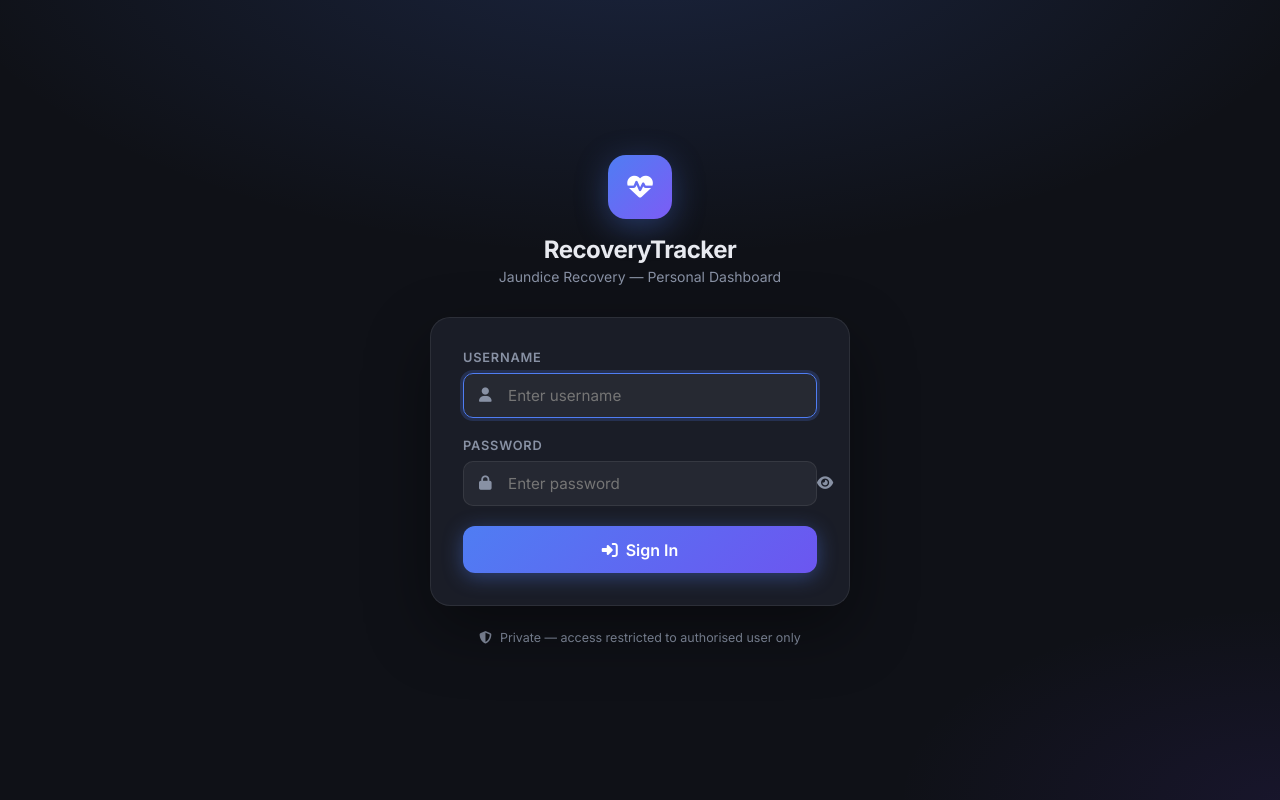
After one commit to Surjith-ap/Recovery_tracker, a Flask app: page /auth/login in a window 1280 px wide. The commit adds this page. Run offline with Flask 3, Linux system fonts and the light colour scheme.

Commit message:
added an auth setup using flask login

```diff
--- a/app.py
+++ b/app.py
@@ -1,13 +1,13 @@
 """
 Jaundice Recovery Tracker — Main Application Entry Point
 """
-from flask import Flask
+from flask import Flask, request, redirect, url_for
+from flask_login import LoginManager, current_user
 from config import Config
 from models.db import init_db
+from models.user import User
+from dotenv import load_dotenv
 import os
-
-
-from dotenv import load_dotenv
 
 load_dotenv()
 
@@ -22,7 +22,27 @@ def create_app():
     # Initialize database
     init_db(app)
 
-    # Register blueprints
+    # ── Flask-Login setup ────────────────────────────────────────────────────
+    login_manager = LoginManager()
+    login_manager.init_app(app)
+    login_manager.login_view = 'auth.login'          # redirect here when not logged in
+    login_manager.login_message = 'Please log in to access the tracker.'
+    login_manager.login_message_category = 'error'
+
+    @login_manager.user_loader
+    def load_user(user_id):
+        return User.get(user_id)
+
+    # ── Global auth guard ────────────────────────────────────────────────────
+    @app.before_request
+    def require_login():
+        """Redirect unauthenticated users to login for every route except auth & static."""
+        public_endpoints = {'auth.login', 'static'}
+        if not current_user.is_authenticated and request.endpoint not in public_endpoints:
+            return redirect(url_for('auth.login', next=request.path))
+
+    # ── Register blueprints ──────────────────────────────────────────────────
+    from routes.auth import auth_bp
     from routes.dashboard import dashboard_bp
     from routes.timeline import timeline_bp
     from routes.lab_results import lab_results_bp
@@ -30,6 +50,7 @@ def create_app():
     from routes.medications import medications_bp
     from routes.journal import journal_bp
 
+    app.register_blueprint(auth_bp)
     app.register_blueprint(dashboard_bp)
     app.register_blueprint(timeline_bp)
     app.register_blueprint(lab_results_bp)
--- a/config.py
+++ b/config.py
@@ -17,3 +17,8 @@ class Config:
 
     # Diagnosis date - update this to your actual diagnosis date
     DIAGNOSIS_DATE = '2026-05-06'
+
+    # Admin credentials — set these in your .env file
+    # Generate hash: python setup_password.py
+    ADMIN_USERNAME = os.environ.get('ADMIN_USERNAME', 'admin')
+    ADMIN_PASSWORD_HASH = os.environ.get('ADMIN_PASSWORD_HASH', '')
--- a/requirements.txt
+++ b/requirements.txt
@@ -3,3 +3,4 @@ Flask-SQLAlchemy>=3.1.1
 Werkzeug>=3.0.1
 gunicorn>=21.2.0
 python-dotenv>=1.0.0
+Flask-Login>=0.6.3
--- /dev/null
+++ b/routes/auth.py
@@ -0,0 +1,39 @@
+"""
+Auth route — login and logout for the single-user app.
+"""
+from flask import Blueprint, render_template, request, redirect, url_for, flash
+from flask_login import login_user, logout_user, login_required
+from werkzeug.security import check_password_hash
+from models.user import User
+import os
+
+auth_bp = Blueprint('auth', __name__, url_prefix='/auth')
+
+
+@auth_bp.route('/login', methods=['GET', 'POST'])
+def login():
+    if request.method == 'POST':
+        username = request.form.get('username', '').strip()
+        password = request.form.get('password', '')
+
+        expected_username = os.environ.get('ADMIN_USERNAME', 'admin')
+        password_hash = os.environ.get('ADMIN_PASSWORD_HASH', '')
+
+        if username == expected_username and check_password_hash(password_hash, password):
+            user = User()
+            login_user(user, remember=True)
+            # Redirect to the page the user originally tried to visit
+            next_page = request.args.get('next')
+            return redirect(next_page or url_for('dashboard.index'))
+
+        flash('Invalid username or password.', 'error')
+
+    return render_template('login.html')
+
+
+@auth_bp.route('/logout')
+@login_required
+def logout():
+    logout_user()
+    flash('You have been logged out.', 'success')
+    return redirect(url_for('auth.login'))
--- a/templates/base.html
+++ b/templates/base.html
@@ -69,6 +69,11 @@
         </nav>
 
         <div class="sidebar-footer">
+            <a href="{{ url_for('auth.logout') }}" class="logout-btn" id="logoutBtn"
+               title="Sign out">
+                <i class="fa-solid fa-right-from-bracket"></i>
+                <span>Sign Out</span>
+            </a>
             <div class="recovery-badge">
                 <i class="fa-solid fa-seedling"></i>
                 <span>Stay Strong</span>
--- /dev/null
+++ b/templates/login.html
@@ -0,0 +1,266 @@
+<!DOCTYPE html>
+<html lang="en">
+<head>
+    <meta charset="UTF-8">
+    <meta name="viewport" content="width=device-width, initial-scale=1.0">
+    <meta name="description" content="Login — Jaundice Recovery Tracker">
+    <title>Login — Recovery Tracker</title>
+    <link rel="preconnect" href="https://fonts.googleapis.com">
+    <link rel="preconnect" href="https://fonts.gstatic.com" crossorigin>
+    <link href="https://fonts.googleapis.com/css2?family=Inter:wght@300;400;500;600;700;800&display=swap" rel="stylesheet">
+    <link rel="stylesheet" href="https://cdnjs.cloudflare.com/ajax/libs/font-awesome/6.5.1/css/all.min.css">
+    <style>
+        *, *::before, *::after { box-sizing: border-box; margin: 0; padding: 0; }
+
+        :root {
+            --primary:    #4f7df3;
+            --primary-dk: #3a63d4;
+            --bg:         #0f1117;
+            --surface:    #1a1d27;
+            --border:     rgba(255,255,255,0.08);
+            --text:       #e8eaf0;
+            --muted:      #8891a4;
+            --error-bg:   rgba(239,68,68,0.12);
+            --error-bdr:  rgba(239,68,68,0.4);
+            --error-txt:  #f87171;
+        }
+
+        body {
+            font-family: 'Inter', sans-serif;
+            background: var(--bg);
+            color: var(--text);
+            min-height: 100vh;
+            display: flex;
+            align-items: center;
+            justify-content: center;
+            padding: 1.5rem;
+            background-image:
+                radial-gradient(ellipse 80% 60% at 50% -10%, rgba(79,125,243,0.18) 0%, transparent 70%),
+                radial-gradient(ellipse 50% 40% at 100% 100%, rgba(100,60,220,0.1) 0%, transparent 60%);
+        }
+
+        .login-wrapper {
+            width: 100%;
+            max-width: 420px;
+        }
+
+        /* Brand */
+        .brand {
+            text-align: center;
+            margin-bottom: 2rem;
+        }
+        .brand-icon {
+            display: inline-flex;
+            align-items: center;
+            justify-content: center;
+            width: 64px;
+            height: 64px;
+            border-radius: 18px;
+            background: linear-gradient(135deg, var(--primary), #7c5cf5);
+            font-size: 1.6rem;
+            color: #fff;
+            margin-bottom: 1rem;
+            box-shadow: 0 8px 32px rgba(79,125,243,0.35);
+        }
+        .brand h1 {
+            font-size: 1.5rem;
+            font-weight: 700;
+            letter-spacing: -0.02em;
+        }
+        .brand p {
+            font-size: 0.875rem;
+            color: var(--muted);
+            margin-top: 0.25rem;
+        }
+
+        /* Card */
+        .card {
+            background: var(--surface);
+            border: 1px solid var(--border);
+            border-radius: 20px;
+            padding: 2rem;
+            box-shadow: 0 24px 64px rgba(0,0,0,0.4);
+            backdrop-filter: blur(12px);
+        }
+
+        /* Flash */
+        .flash {
+            display: flex;
+            align-items: center;
+            gap: 0.6rem;
+            padding: 0.75rem 1rem;
+            border-radius: 10px;
+            font-size: 0.875rem;
+            margin-bottom: 1.25rem;
+            background: var(--error-bg);
+            border: 1px solid var(--error-bdr);
+            color: var(--error-txt);
+        }
+
+        /* Form */
+        .form-group {
+            margin-bottom: 1.25rem;
+        }
+        label {
+            display: block;
+            font-size: 0.8rem;
+            font-weight: 600;
+            color: var(--muted);
+            text-transform: uppercase;
+            letter-spacing: 0.06em;
+            margin-bottom: 0.5rem;
+        }
+        .input-wrap {
+            position: relative;
+        }
+        .input-wrap i {
+            position: absolute;
+            left: 1rem;
+            top: 50%;
+            transform: translateY(-50%);
+            color: var(--muted);
+            font-size: 0.9rem;
+            pointer-events: none;
+        }
+        input[type="text"],
+        input[type="password"] {
+            width: 100%;
+            padding: 0.75rem 1rem 0.75rem 2.75rem;
+            background: rgba(255,255,255,0.05);
+            border: 1px solid var(--border);
+            border-radius: 10px;
+            color: var(--text);
+            font-family: inherit;
+            font-size: 0.95rem;
+            transition: border-color 0.2s, box-shadow 0.2s;
+            outline: none;
+        }
+        input:focus {
+            border-color: var(--primary);
+            box-shadow: 0 0 0 3px rgba(79,125,243,0.2);
+        }
+
+        /* Show/hide password toggle */
+        .toggle-pw {
+            position: absolute;
+            right: 1rem;
+            top: 50%;
+            transform: translateY(-50%);
+            background: none;
+            border: none;
+            color: var(--muted);
+            cursor: pointer;
+            padding: 0;
+            font-size: 0.9rem;
+            transition: color 0.2s;
+        }
+        .toggle-pw:hover { color: var(--text); }
+
+        /* Submit */
+        .btn-login {
+            width: 100%;
+            padding: 0.85rem;
+            background: linear-gradient(135deg, var(--primary), #6c56f0);
+            border: none;
+            border-radius: 12px;
+            color: #fff;
+            font-family: inherit;
+            font-size: 1rem;
+            font-weight: 600;
+            cursor: pointer;
+            margin-top: 0.5rem;
+            transition: opacity 0.2s, transform 0.15s;
+            box-shadow: 0 4px 20px rgba(79,125,243,0.4);
+            display: flex;
+            align-items: center;
+            justify-content: center;
+            gap: 0.5rem;
+        }
+        .btn-login:hover { opacity: 0.9; transform: translateY(-1px); }
+        .btn-login:active { transform: translateY(0); }
+
+        /* Footer note */
+        .login-note {
+            text-align: center;
+            margin-top: 1.5rem;
+            font-size: 0.78rem;
+            color: var(--muted);
+        }
+        .login-note i { margin-right: 0.3rem; }
+    </style>
+</head>
+<body>
+    <div class="login-wrapper">
+        <div class="brand">
+            <div class="brand-icon">
+                <i class="fa-solid fa-heart-pulse"></i>
+            </div>
+            <h1>RecoveryTracker</h1>
+            <p>Jaundice Recovery — Personal Dashboard</p>
+        </div>
+
+        <div class="card">
+            {% with messages = get_flashed_messages(with_categories=true) %}
+            {% if messages %}
+                {% for category, message in messages %}
+                <div class="flash">
+                    <i class="fa-solid fa-circle-exclamation"></i>
+                    <span>{{ message }}</span>
+                </div>
+                {% endfor %}
+            {% endif %}
+            {% endwith %}
+
+            <form method="POST" action="{{ url_for('auth.login', next=request.args.get('next', '')) }}" id="loginForm">
+                <div class="form-group">
+                    <label for="username">Username</label>
+                    <div class="input-wrap">
+                        <i class="fa-solid fa-user"></i>
+                        <input type="text" id="username" name="username"
+                               placeholder="Enter username"
+                               autocomplete="username" required autofocus>
+                    </div>
+                </div>
+
+                <div class="form-group">
+                    <label for="password">Password</label>
+                    <div class="input-wrap">
+                        <i class="fa-solid fa-lock"></i>
+                        <input type="password" id="password" name="password"
+                               placeholder="Enter password"
+                               autocomplete="current-password" required>
+                        <button type="button" class="toggle-pw" id="togglePw" aria-label="Show/hide password">
+                            <i class="fa-solid fa-eye" id="eyeIcon"></i>
+                        </button>
+                    </div>
+                </div>
+
+                <button type="submit" class="btn-login" id="loginBtn">
+                    <i class="fa-solid fa-right-to-bracket"></i>
+                    Sign In
+                </button>
+            </form>
+        </div>
+
+        <p class="login-note">
+            <i class="fa-solid fa-shield-halved"></i>
+            Private — access restricted to authorised user only
+        </p>
+    </div>
+
+    <script>
+        // Toggle password visibility
+        document.getElementById('togglePw').addEventListener('click', function () {
+            const pw = document.getElementById('password');
+            const icon = document.getElementById('eyeIcon');
+            if (pw.type === 'password') {
+                pw.type = 'text';
+                icon.classList.replace('fa-eye', 'fa-eye-slash');
+            } else {
+                pw.type = 'password';
+                icon.classList.replace('fa-eye-slash', 'fa-eye');
+            }
+        });
+    </script>
+</body>
+</html>
```
Also changed, not shown: models/user.py (added, +22 -0 lines), setup_password.py (added, +28 -0 lines), static/css/style.css (+17 -0 lines).
